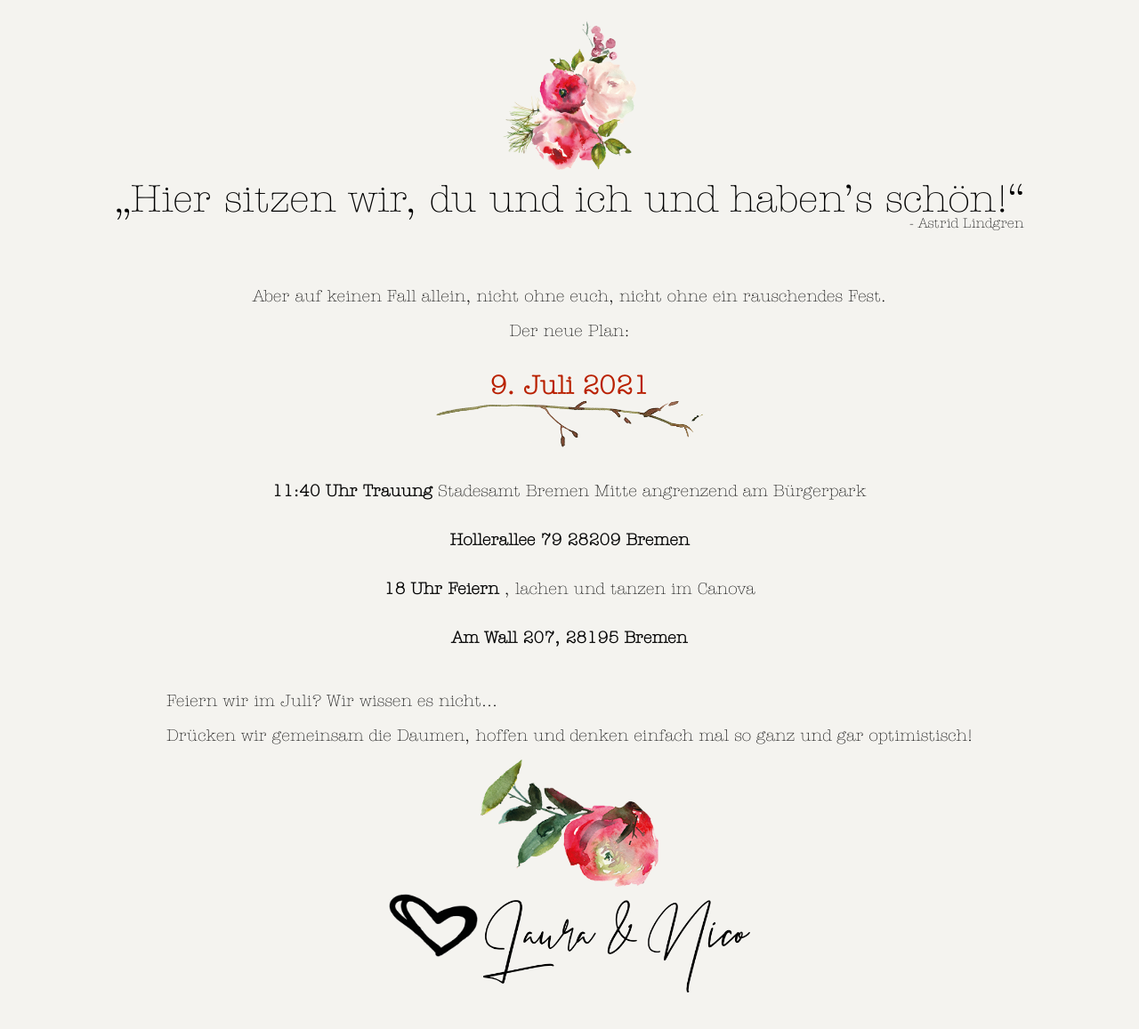
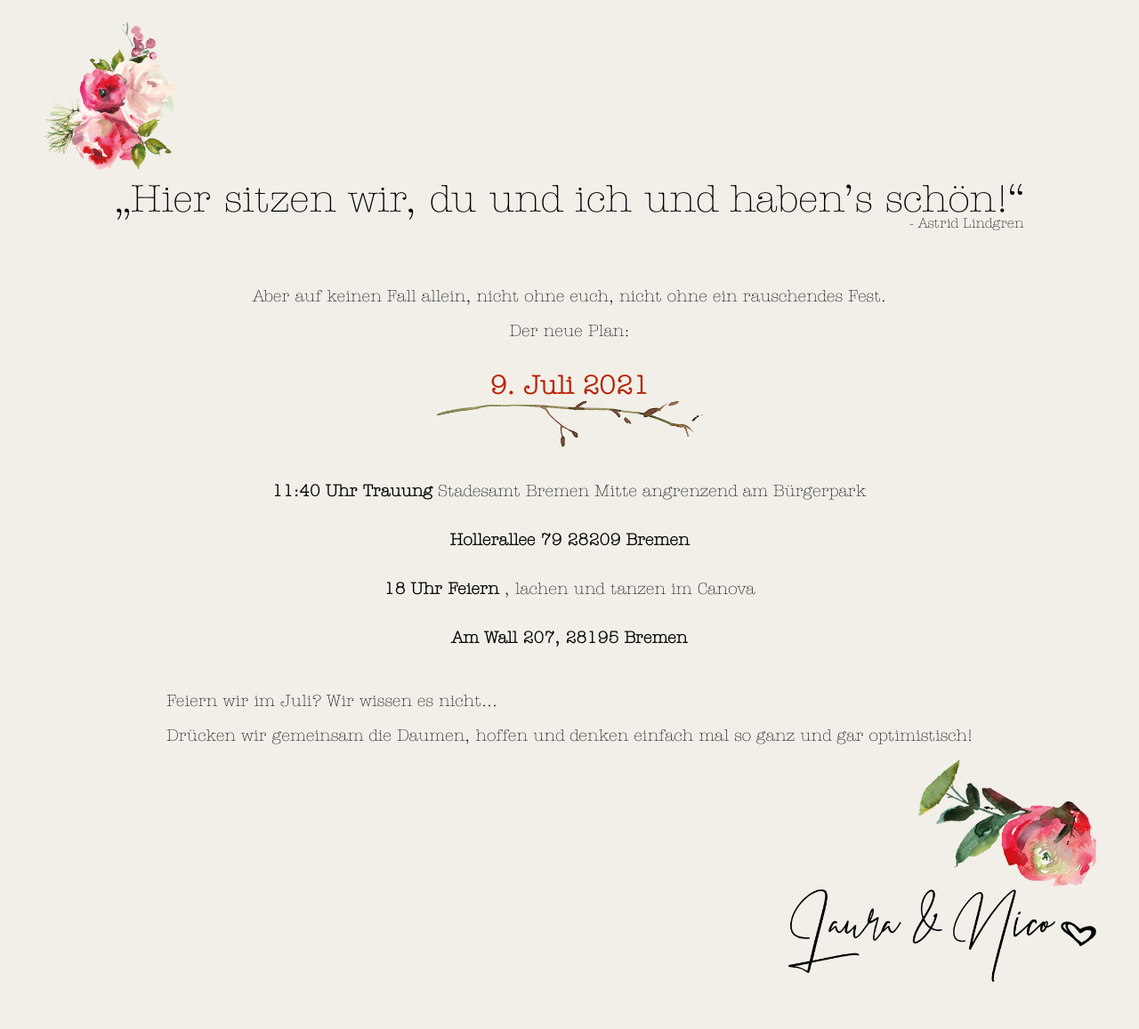
Before and after one commit to mcbernie/wedding, a PHP site: page / in a window 1280 px wide. Shown: the whole page at 89% size. Before the commit the page ends 1116 px from the top, so only its background shows below. Run offline with PHP 8.4, Linux system fonts and the light colour scheme.

Commit message:
hopefully gets showed up correctly on ios

```diff
--- a/index.html
+++ b/index.html
@@ -1,13 +1,10 @@
 <!doctype html>
-<html class="no-js" lang="de-DE">
+<html lang="de-DE">
     <head>
         <meta charset="utf-8">
-        <meta http-equiv="x-ua-compatible" content="ie=edge">
         <title>Laura und Nicos Hochzeit</title>
-        <meta name="description" content="">
+        <meta name="description" content="Ihr lieben, wir wollen endlich heiraten!">
         <meta name="viewport" content="width=device-width, initial-scale=1">
-
-        <link rel="apple-touch-icon" href="/apple-touch-icon.png">
         <link rel="stylesheet" href="/static/css/style.css">
     </head>
     <body>
@@ -62,8 +59,8 @@
                 <img src="/static/img/blume_2_small.png" width="200">
             </div>
             <div class="unterschrift">
-                <img src="/static/img/herz_small.png" width="100" style="margin-bottom: 40px;">
-                <img src="/static/img/unterschrift.png" width="300">
+                <img class="unterschrift_img" src="/static/img/unterschrift.png" width="300">
+                <img class="herz_img" src="/static/img/herz_small.png" width="40" style="margin-bottom: 40px;">
             </div>
         </div>
 
--- a/static/css/style.css
+++ b/static/css/style.css
@@ -12,13 +12,14 @@
 body {
     /*background-image: url("/static/img/background.png");*/
     /*background-color: #f5f5f5;*/
-    background-color: #F4F3EF;
+    background-color: #F1EFE8;
     font-family: "ITC American Typewriter";
 }
 
-.content > .top-image {
-    margin:auto;
-    width: fit-content;
+.content > .top-image > img {
+    width: 150px;
+    height: auto;
+    max-width: 150px;
 }
 .content > .center-image {
     margin:auto;
@@ -26,13 +27,16 @@ body {
 }
 .content > .center-image > img {
     margin-top: -1rem;
+    width: 300px;
+    max-width: 300px;
+    height: auto;
     z-index: 1;
 }
 .content {
     width: fit-content;
     margin: auto;
     padding-top: 1rem;
-    padding-bottom: 0.5rem;
+    padding-bottom: 2.5rem;
     padding-left: 2.5rem;
     padding-right: 2.5rem;
     overflow: auto;
@@ -55,23 +59,6 @@ body {
 }
 .content > h1:last-child {
     padding-bottom: 0;
-}
-@media only screen and (max-width: 768px) {
-    .content {
-        padding-left: 1rem;
-        padding-right: 1rem;
-    }
-    .content > h1 {
-        font-size: 1.8rem;
-    }
-    .content > h1 > .author {
-        font-size: 1.0rem;
-        padding-right: 0;
-    }
-    .content > .top-left-image {
-        position:relative;
-        margin: auto;
-    }
 }
 
 .content > h2 {
@@ -123,12 +110,39 @@ li.adress {
 .content > .footer > div {
     padding-bottom: 1rem;
 }
-.content > .bottom-image {
-    margin: auto;
-    width: fit-content;
+.content > .bottom-image > img {
+    float: right;
+    width: 200px;
+    max-width: 200px;
+    height: auto;
 }
 
 .content > .unterschrift {
-    margin: auto;
-    width: fit-content;
+    clear: right;
+    float: right;
 }
+
+.unterschrift_img {
+    width: 300px;
+    max-width: 300px;
+    height: auto;
+}
+.herz_img {
+    width: 40px;
+    max-width: 40px;
+    height: auto;
+}
+
+@media only screen and (max-width: 768px) {
+    .content {
+        padding-left: 1rem;
+        padding-right: 1rem;
+    }
+    .content > h1 {
+        font-size: 1.8rem;
+    }
+    .content > h1 > .author {
+        font-size: 1.0rem;
+        padding-right: 0;
+    }
+}
```
